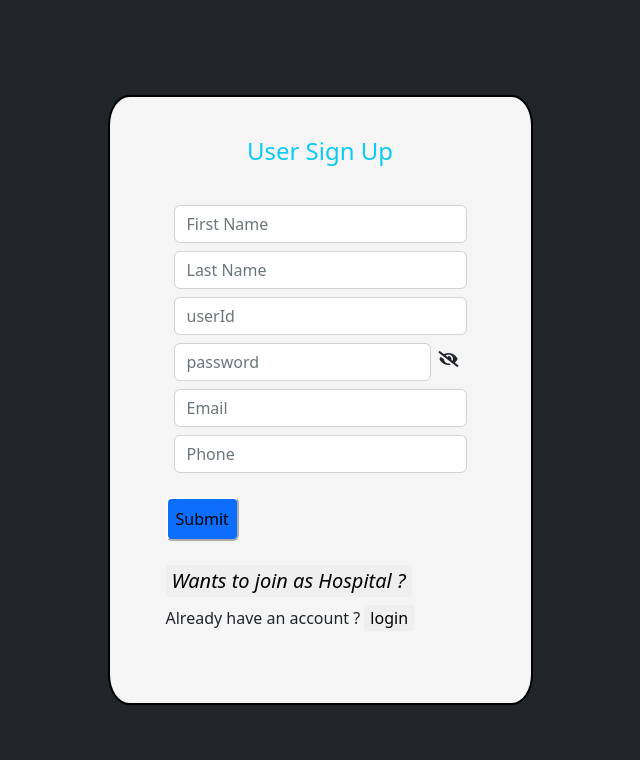
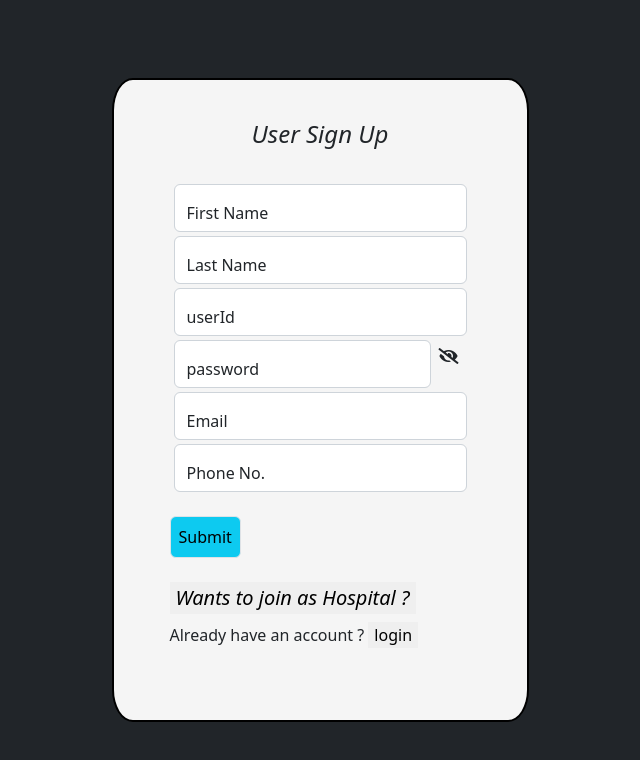
Before and after one commit to Rakesh-08/Practice-for-Backend--System, a React (Vite) app in the folder Fitness-App-Frontend/Fitness-App/: page / in a window 1280 px wide. Both pictures are taken after a click on the button "Sign up". Shown: the top 760 px of the page, without its empty margins (320-960 px from the left). Built offline with nearby package versions, Linux system fonts and the light colour scheme.

Commit message:
floating placeholder

```diff
--- a/Fitness-App-Frontend/Fitness-App/src/Components/API-calls/apiUtils.jsx
+++ b/Fitness-App-Frontend/Fitness-App/src/Components/API-calls/apiUtils.jsx
@@ -1,9 +1,8 @@
 let Apis = {
-  Base_Url: "http://localhost:9295",
+  Base_Url: "https://fitness-app-2a1q.onrender.com",
   userSignup: "/fitnessApp/api/v1/auth/signup",
   Signin: "/fitnessApp/api/v1/auth/signin",
   hospitalSignup: "/fitnessApp/api/v1/auth/signupAsHospital",
-
 };
 
 export default Apis
--- a/Fitness-App-Frontend/Fitness-App/src/Components/loginPage/LoginSignup.jsx
+++ b/Fitness-App-Frontend/Fitness-App/src/Components/loginPage/LoginSignup.jsx
@@ -36,7 +36,7 @@ let [passVisibility, setPassVisibility] = useState(initial)
     let object;
     let path;
 
-    if (signupInfo.lastName.includes("Hospital")) {
+    if (signupInfo.lastName.includes("Hospital"||"hospital")) {
         object = {
           hospitalName: signupInfo.firstName,
           hospitalEmail: signupInfo.email,
@@ -118,7 +118,7 @@ let [passVisibility, setPassVisibility] = useState(initial)
     return (
       <div className="bg-dark vh-100 d-flex justify-content-center align-items-center">
         <div className="authBox">
-          <h4 className="text-center my-2 text-info">
+          <h4 style={{fontStyle:"italic"}} className="text-center my-2 ">
             {" "}
             {showSignup ? labels.signupTitle : "Login"}
           </h4>
@@ -126,8 +126,9 @@ let [passVisibility, setPassVisibility] = useState(initial)
             <form onSubmit={showSignup ? signupFn : loginFn}>
               {showSignup && (
                 <>
-                  <div className="m-2">
+                  <div className="m-1 form-floating">
                     <input
+                      style={{ height: "3em" }}
                       type="text"
                       className="form-control"
                       id={labels.firstName}
@@ -142,9 +143,11 @@ let [passVisibility, setPassVisibility] = useState(initial)
                       }
                       required
                     />
+                    <label>{labels.firstName}</label>
                   </div>
-                  <div className="m-2">
+                  <div className="m-1 form-floating">
                     <input
+                      style={{ height: "3em" }}
                       type="text"
                       className="form-control"
                       id={labels.lastName}
@@ -159,12 +162,14 @@ let [passVisibility, setPassVisibility] = useState(initial)
                       }
                       required
                     />
+                    <label>{labels.lastName}</label>
                   </div>
                 </>
               )}
 
-              <div className="m-2">
+              <div className=" form-floating m-1">
                 <input
+                  style={{ height: "3em" }}
                   type="text"
                   className="form-control"
                   id={labels.userId}
@@ -176,10 +181,12 @@ let [passVisibility, setPassVisibility] = useState(initial)
                   }
                   required
                 />
+                <label>userId</label>
               </div>
 
-              <div className="m-2 d-flex">
+              <div className="form-floating m-1  d-flex">
                 <input
+                  style={{ height: "3em" }}
                   type={passVisibility.type}
                   className="form-control"
                   id={labels.password}
@@ -191,6 +198,7 @@ let [passVisibility, setPassVisibility] = useState(initial)
                   }
                   required
                 />{" "}
+                <label>password</label>
                 <span
                   onClick={toggleVisibility}
                   className={`fa ${passVisibility.class}  m-2`}
@@ -199,8 +207,9 @@ let [passVisibility, setPassVisibility] = useState(initial)
 
               {showSignup && (
                 <>
-                  <div className="m-2">
+                  <div className="m-1 form-floating">
                     <input
+                      style={{ height: "3em" }}
                       type="text"
                       className="form-control"
                       id={labels.email}
@@ -215,10 +224,12 @@ let [passVisibility, setPassVisibility] = useState(initial)
                       }
                       required
                     />
+                    <label>Email</label>
                   </div>
 
-                  <div className="m-2">
+                  <div className="m-1 form-floating">
                     <input
+                      style={{ height: "3em" }}
                       type="text"
                       className="form-control"
                       id={labels.phone}
@@ -233,12 +244,13 @@ let [passVisibility, setPassVisibility] = useState(initial)
                       }
                       required
                     />
+                    <label>Phone No.</label>
                   </div>
                 </>
               )}
 
               <div className="my-4">
-                <button className="border-white rounded-2 p-2 bg-primary">
+                <button className=" border rounded-2 p-2 bg-info">
                   {showSignup ? "Submit" : "Login"}
                 </button>
               </div>
```
